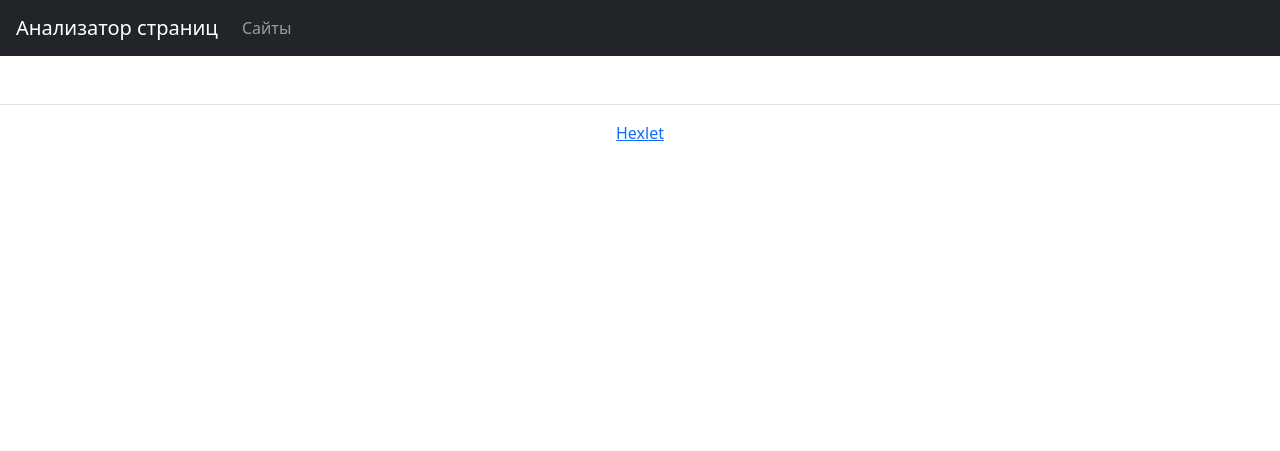
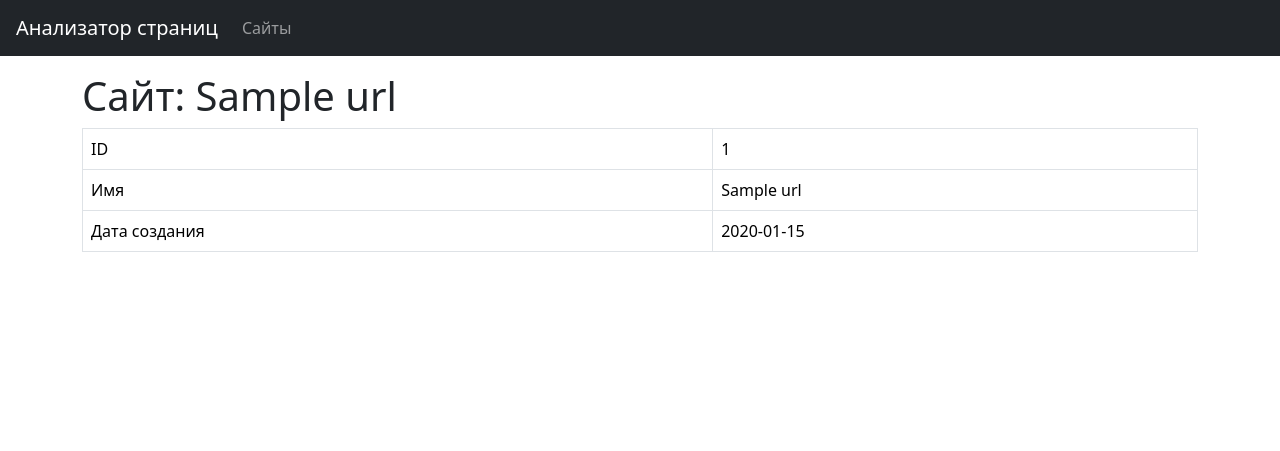
Before and after one commit to YurasovAleksey/python-project-83, a Flask app: page /urls/1 in a window 1280 px wide. Shown: the top 451 px of the page. Run offline with Flask 3, Linux system fonts and the light colour scheme; a database or web service that is not in the repository returns one stand-in record (values such as "Sample title"); some libraries are stand-ins or nearby versions.

Commit message:
third step, second part

```diff
--- a/page_analyzer/app.py
+++ b/page_analyzer/app.py
@@ -1,55 +1,73 @@
-import os
-from flask import Flask, render_template, request, redirect, flash, abort
-from psycopg2 import connect
+from flask import Flask, render_template, request, redirect, url_for, flash, abort
+from .url_repository import UrlRepository
+import psycopg2
 from psycopg2.extras import NamedTupleCursor
 from dotenv import load_dotenv
+import os
 
+load_dotenv()
 
 app = Flask(__name__)
-
-SECRET_KEY = os.getenv('SECRET_KEY')
-DATABASE_URL = os.getenv('DATABASE_URL')
-app.config.update(
-    SECRET_KEY=SECRET_KEY,
-    DATABASE_URL=DATABASE_URL
-)
+app.secret_key = os.getenv('SECRET_KEY')
 
 def get_db_connection():
-    conn = connect(DATABASE_URL)
-    return conn
+    return psycopg2.connect(
+        os.getenv('DATABASE_URL'),
+        cursor_factory=NamedTupleCursor
+    )
 
 @app.route('/')
 def index():
-    return render_template(
-        'index.html',
-    )
+    return render_template('index.html')
 
 @app.route('/urls', methods=['GET'])
-def get_urls():
+def urls():
     conn = get_db_connection()
-    cur = conn.cursor()
-    cur.execute('SELECT * FROM urls ORDER BY created_at DESC;')
-    urls = cur.fetchall()
-    cur.close()
+    repo = UrlRepository(conn)
+    urls_list = repo.get_all_urls()
     conn.close()
-    return render_template('urls.html', urls=urls)
+    return render_template('urls.html', urls=urls_list)
+
+@app.route('/urls', methods=['POST'])
+def add_url():
+    raw_url = request.form.get('url')
+    if not raw_url:
+        flash('URL обязателен', 'danger')
+        return render_template('index.html'), 422
+
+    conn = get_db_connection()
+    try:
+        repo = UrlRepository(conn)
+        is_added, url_id, message = repo.add_url(raw_url)  # Переименовал id в url_id
+
+        if not url_id:  # Если url_id None (при ошибке)
+            flash(message, 'danger')
+            return render_template('index.html'), 422
+
+        if is_added:
+            flash(message, 'success')
+        else:
+            flash(message, 'info')
+
+        return redirect(url_for('show_url', id=url_id))  # Используем url_id
+
+    except Exception as e:
+        flash(f"Произошла ошибка: {str(e)}", 'danger')
+        return render_template('index.html'), 500
+
+    finally:
+        conn.close()
 
 @app.route('/urls/<int:id>')
-def urls_show(id):
+def show_url(id):
     conn = get_db_connection()
-    cur = conn.cursor(cursor_factory=NamedTupleCursor)
-
-    cur.execute('SELECT * FROM urls WHERE id = %s;', (id,))
-    url = cur.fetchone()
+    repo = UrlRepository(conn)
+    url = repo.find_by_id(id)
+    conn.close()
 
     if not url:
-        return abort(404)
-
-    cur.close()
-    conn.close()
-
+        abort(404)
     return render_template('url.html', url=url)
-
 
 @app.errorhandler(404)
 def page_not_found(error):
--- a/page_analyzer/templates/page_not_found.html
+++ b/page_analyzer/templates/page_not_found.html
@@ -1,6 +1,6 @@
 {% extends "base.html" %}
 
-{% block body %}
+{% block content %}
 
 <main class="flex-grow-1">
     <div class="container-lg mt-3">
--- a/page_analyzer/templates/url.html
+++ b/page_analyzer/templates/url.html
@@ -1,6 +1,6 @@
 {% extends "base.html" %}
 
-{% block body %}
+{% block content %}
 
 {% if messages %}
 {% for category, message in messages %}
@@ -12,32 +12,35 @@
 
 <main class="flex-grow-1">
     <div class="container-lg mt-3">
-        <h1>Сайт: {{ data.name }}</h1>
+        <h1>Сайт: {{ url.name }}</h1>
 
         <div class="table-responsive">
             <table class="table table-bordered table-hover text-nowrap" data-test="url">
                 <tbody>
                     <tr>
                         <td>ID</td>
-                        <td>{{ data.id }}</td>
+                        <td>{{ url.id }}</td>
                     </tr>
                     <tr>
                         <td>Имя</td>
-                        <td>{{ data.name }}</td>
+                        <td>{{ url.name }}</td>
                     </tr>
                     <tr>
                         <td>Дата создания</td>
-                        <td>{{ data.created_at.strftime('%Y-%m-%d') }}</td>
+                        <td>{{ url.created_at.strftime('%Y-%m-%d') }}</td>
                     </tr>
                 </tbody>
             </table>
         </div>
+    </div>
+</main>
+{% endblock %}
 
         <h2 class="mt-5 mb-3">Проверки</h2>
-        <form method="post" action="{{ url_for('check', id=data.id) }}">
+        <form method="post" action="{{ url_for('check', id=url.id) }}">
             <input type="submit" class="btn btn-primary" value="Запустить проверку">
         </form>
-
+<!--
         <div>
             <table class="table table-bordered table-hover mt-2" data-test="checks">
                 <tbody>
@@ -66,5 +69,4 @@
         </div>
     </div>
 </main>
-
-{% endblock %}
+-->
--- a/page_analyzer/templates/urls.html
+++ b/page_analyzer/templates/urls.html
@@ -1,6 +1,6 @@
 {% extends "base.html" %}
 
-{% block body %}
+{% block content %}
 
 <main class="flex-grow-1">
     <div class="container-lg mt-3">
@@ -18,7 +18,7 @@
                     {% for url in urls %}
                     <tr>
                         <td>{{ url.id }}</td>
-                        <td><a href="{{ url_for('url_page', id=url.id) }}">{{ url.name }}</a></td>
+                        <td><a href="{{ url_for('show_url', id=url.id) }}">{{ url.name }}</a></td>
                         <td>{% if url.created_at %}{{ url.created_at.strftime('%Y-%m-%d') }}{% endif %}</td>
                         <td>{% if url.status_code %}{{ url.status_code }}{% endif %}</td>
                     </tr>
--- /dev/null
+++ b/page_analyzer/url_repository.py
@@ -0,0 +1,55 @@
+from datetime import datetime
+from urllib.parse import urlparse
+
+import psycopg2
+from validators import url as validate_url
+
+
+class UrlRepository:
+    def __init__(self, connection):
+        self.connection = connection
+
+    def add_url(self, raw_url):
+        with self.connection.cursor() as cursor:
+            try:
+                parsed_url = self._normalize_url(raw_url)
+                if not self._is_valid_url(parsed_url):
+                    return False, None, "Некорректный URL"
+
+                cursor.execute("SELECT id FROM urls WHERE name = %s", (parsed_url,))
+                existing = cursor.fetchone()
+                if existing:
+                    return False, existing[0], "Страница уже существует"
+
+                cursor.execute(
+                    "INSERT INTO urls (name, created_at) VALUES (%s, %s) RETURNING id",
+                    (parsed_url, datetime.now())
+                )
+                url_id = cursor.fetchone()[0]
+                self.connection.commit()
+                return True, url_id, "Страница успешно добавлена"
+
+            except psycopg2.Error as e:
+                self.connection.rollback()
+                return False, None, f"Ошибка базы данных: {str(e)}"
+
+    def find_by_id(self, url_id):
+        with self.connection.cursor() as cursor:
+            cursor.execute("SELECT * FROM urls WHERE id = %s", (url_id,))
+            return cursor.fetchone()
+
+    def get_all_urls(self):
+        with self.connection.cursor() as cursor:
+            cursor.execute("SELECT * FROM urls ORDER BY created_at DESC")
+            return cursor.fetchall()
+
+    def _normalize_url(self, raw_url):
+        parsed = urlparse(raw_url)
+        if not parsed.scheme:
+            return f"https://{raw_url}"
+        return f"{parsed.scheme}://{parsed.netloc}"
+
+    def _is_valid_url(self, url):
+        return (validate_url(url) and
+                len(url) <= 255 and
+                url.count('.') > 0)
```
Also changed, not shown: 1 other file.
